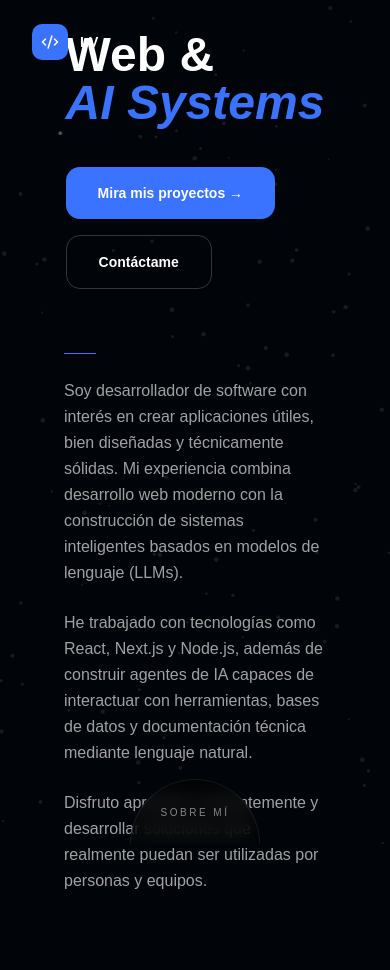
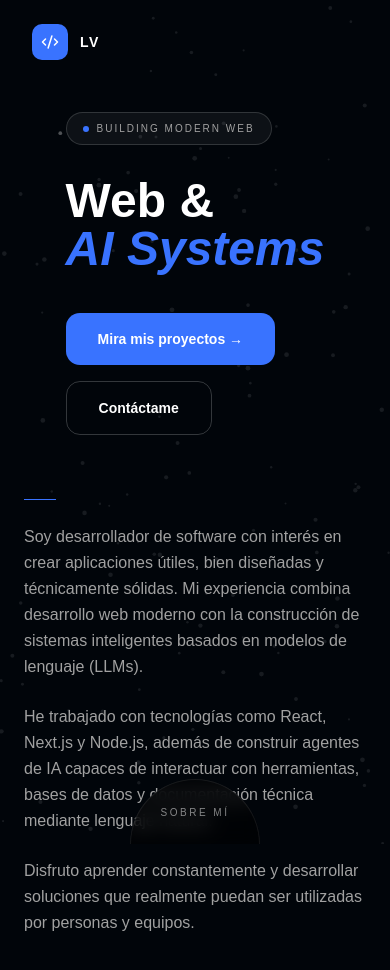
Before and after one commit to Lauther99/portafolio-lh, a Next.js app: page /sobre-mi in a window 390 px wide. Shown: the top 970 px of the page. Before the commit the page ends 894 px from the top, so only its background shows below. Built offline with nearby package versions, Linux system fonts and the light colour scheme.

Commit message:
fixed height bug

```diff
--- a/app/proyectos/page.tsx
+++ b/app/proyectos/page.tsx
@@ -78,7 +78,7 @@ export default function Proyectos() {
               {/* Expandable content */}
               <div
                 className={`overflow-hidden transition-all duration-500 ease-in-out ${
-                  isOpen ? "max-h-72" : "max-h-0"
+                  isOpen ? "max-h-120" : "max-h-0"
                 }`}
               >
                 <div className="flex gap-8 pb-6 pl-12 sm:flex-row flex-col">
--- a/app/sobre-mi/page.tsx
+++ b/app/sobre-mi/page.tsx
@@ -4,7 +4,7 @@ import { TransitionLink } from "@/components/ui/transition-link";
 
 export default function SobreMi() {
   return (
-    <main className="h-screen flex items-center px-16 md:px-24 lg:px-32 pt-20 pb-16 max-w-[1400px] m-auto">
+    <main className="min-h-screen flex items-center px-6 sm:px-16 md:px-24 lg:px-32 pt-28 md:pt-20 pb-16 max-w-[1400px] m-auto">
       <div className="flex flex-col md:flex-row gap-16 lg:gap-24 w-full items-center">
 
         {/* LEFT — headline + CTAs */}
```
